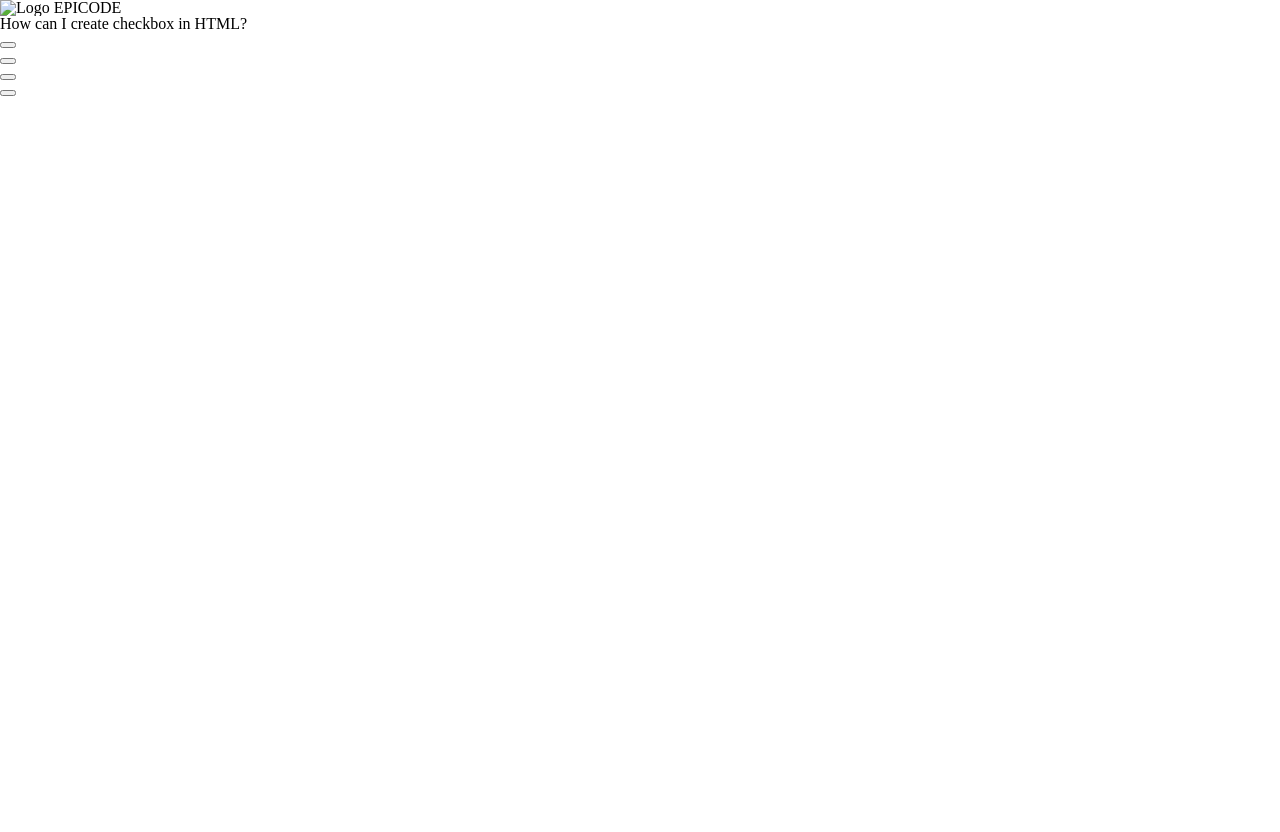
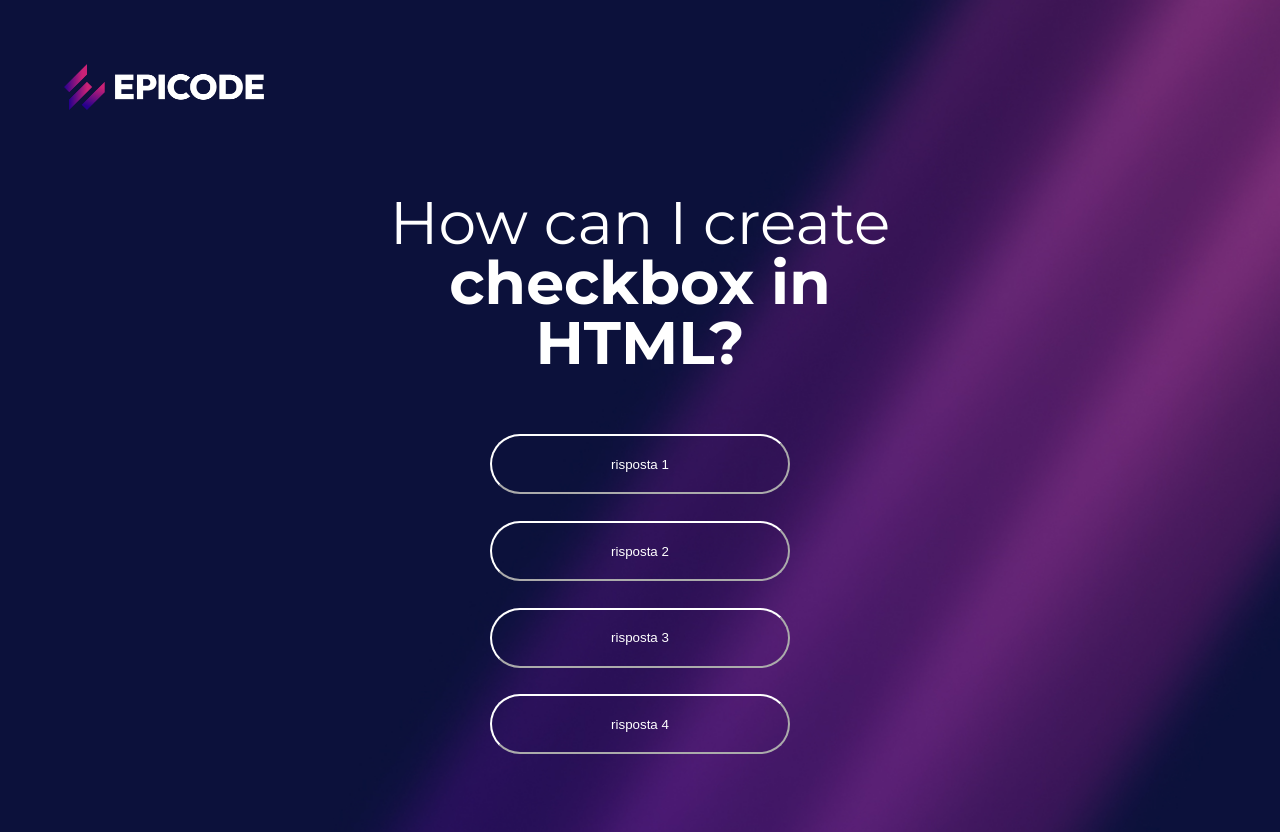
Before and after one commit to FabioSimoDev/team4BW, a plain HTML site: page benchmark page/index.html in a window 1280 px wide. Before the commit the page ends 800 px from the top, so only its background shows below. Drawn offline with Linux system fonts and the light colour scheme.

Commit message:
modifiche css e id di html

```diff
--- a/benchmark page/index.html
+++ b/benchmark page/index.html
@@ -9,20 +9,22 @@
   </head>
   <body>
     <!-- qui andrà la struttura della pagina -->
-    <div class="container">
+    <div id="container">
       <header id="header">
         <div id="image">
-          <img src="" alt="Logo EPICODE" />
+          <img src="../assets/epicode_logo.png" alt="Logo EPICODE" />
         </div>
         <span id="contactor"></span>
       </header>
       <main>
-        <h1>How can I create checkbox in HTML?</h1>
+        <div class="question">
+          <h1>How can I create <span>checkbox in HTML?</span></h1>
+        </div>
         <div id="buttons">
-          <div><button class="button1"></button></div>
-          <div><button class="button2"></button></div>
-          <div><button class="button3"></button></div>
-          <div><button class="button4"></button></div>
+          <div class="button1"><button>risposta 1</button></div>
+          <div class="button2"><button>risposta 2</button></div>
+          <div class="button3"><button>risposta 3</button></div>
+          <div class="button4"><button>risposta 4</button></div>
         </div>
       </main>
       <footer>
--- a/benchmark page/style.css
+++ b/benchmark page/style.css
@@ -1 +1,59 @@
 /* STILI CSS DELLA PAGINA */
+@import url("https://fonts.googleapis.com/css2?family=Montserrat:wght@400;700&display=swap");
+
+body {
+  font-family: "Montserrat", sans-serif;
+  background-image: url(../assets/bg.jpg);
+  background-size: cover;
+}
+
+#container {
+  margin: 4em;
+}
+
+main {
+  margin-left: 20em;
+  margin-right: 20em;
+  margin-top: 5em;
+  text-align: center;
+}
+
+h1 {
+  font-size: 60px;
+  color: white;
+}
+
+span {
+  font-weight: bold;
+}
+
+img {
+  width: 200px;
+}
+
+#buttons {
+  margin-top: 3em;
+}
+
+.button1,
+.button2,
+.button3,
+.button4 {
+  margin: 1em;
+  display: inline;
+}
+
+button {
+  border-radius: 50px;
+  border-image: linear-gradient(
+      337.17deg rgba(255, 255, 255, 1),
+      rgba(255, 255, 255, 0)
+    )
+    1;
+  border-color: white;
+  color: white;
+  margin: 1em;
+  width: 300px;
+  height: 60px;
+  background-color: transparent;
+}
```
